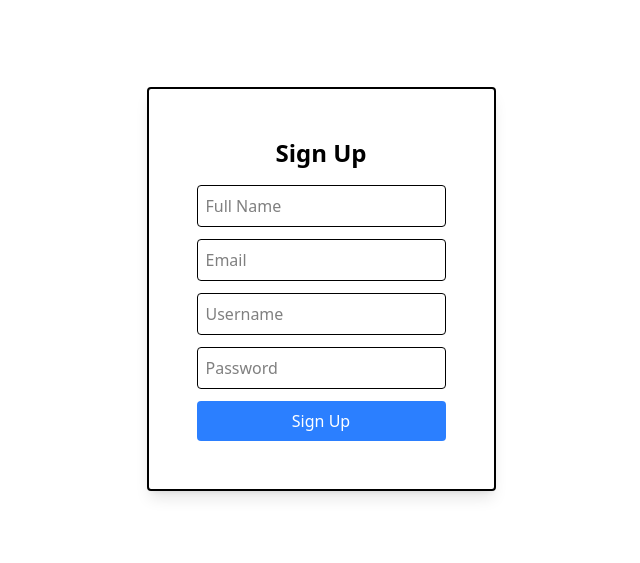
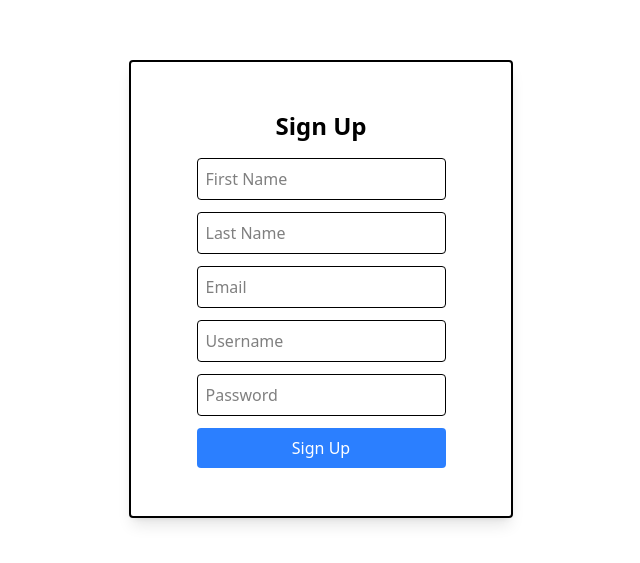
Before and after one commit to Nishchay412/Social-Distribution, a React (Vite) app in the folder frontend/: page /sign-up in a window 1280 px wide. Shown: the part 143-706 px from the top of the page, without its empty margins (319-959 px from the left). Built offline with nearby package versions, Linux system fonts and the light colour scheme.

Commit message:
frontend works for sign up

```diff
--- a/frontend/src/authentication/Signup.jsx
+++ b/frontend/src/authentication/Signup.jsx
@@ -2,34 +2,78 @@ import { useState } from "react";
 
 export default function Signup() {
     const [formData, setFormData] = useState({
-        name: "",
+        first_name: "",
+        last_name: "",
         email: "",
         username: "",
         password: ""
     });
 
+    const [error, setError] = useState(null);
+    const [success, setSuccess] = useState(null);
+
+    // Handle input changes
     const handleChange = (e) => {
         setFormData({ ...formData, [e.target.name]: e.target.value });
     };
 
-    const handleSubmit = (e) => {
+    // Handle form submission
+    const handleSubmit = async (e) => {
         e.preventDefault();
-        console.log(formData); // Send data to backend here
+        setError(null);
+        setSuccess(null);
+
+        try {
+            const response = await fetch("http://127.0.0.1:8000/register/", {
+                method: "POST",
+                headers: {
+                    "Content-Type": "application/json"
+                },
+                body: JSON.stringify(formData)
+            });
+
+            const data = await response.json();
+
+            if (!response.ok) {
+                console.error("Server Response:", data); // Log the error details
+                setError(data.error || "Registration failed. Please check your inputs.");
+            } else {
+                setSuccess("User registered successfully! 🎉");
+                setFormData({ first_name: "", last_name: "", email: "", username: "", password: "" });
+            }
+        } catch (error) {
+            console.error("Network error:", error);
+            setError("Something went wrong. Please try again.");
+        }
     };
+
 
     return (
         <div className="flex justify-center items-center min-h-screen">
-            <div className="border-2 p-12 rounded shadow-lg flex flex-col items-center">
+            <div className="border-2 p-12 rounded shadow-lg flex flex-col items-center w-96">
+                <h2 className="text-2xl font-bold mb-4">Sign Up</h2>
 
-                <h2 className="text-2xl font-bold mb-4">Sign Up</h2>
+                {error && <p className="text-red-500">{error}</p>}
+                {success && <p className="text-green-500">{success}</p>}
+
                 <form onSubmit={handleSubmit} className="flex flex-col gap-3">
                     <input
-                        name="name"
+                        name="first_name"
                         type="text"
-                        placeholder="Full Name"
-                        value={formData.name}
+                        placeholder="First Name"
+                        value={formData.first_name}
                         onChange={handleChange}
                         className="border p-2 rounded"
+                        required
+                    />
+                    <input
+                        name="last_name"
+                        type="text"
+                        placeholder="Last Name"
+                        value={formData.last_name}
+                        onChange={handleChange}
+                        className="border p-2 rounded"
+                        required
                     />
                     <input
                         name="email"
@@ -38,6 +82,7 @@ export default function Signup() {
                         value={formData.email}
                         onChange={handleChange}
                         className="border p-2 rounded"
+                        required
                     />
                     <input
                         name="username"
@@ -46,6 +91,7 @@ export default function Signup() {
                         value={formData.username}
                         onChange={handleChange}
                         className="border p-2 rounded"
+                        required
                     />
                     <input
                         name="password"
@@ -54,6 +100,7 @@ export default function Signup() {
                         value={formData.password}
                         onChange={handleChange}
                         className="border p-2 rounded"
+                        required
                     />
                     <button
                         type="submit"
```
